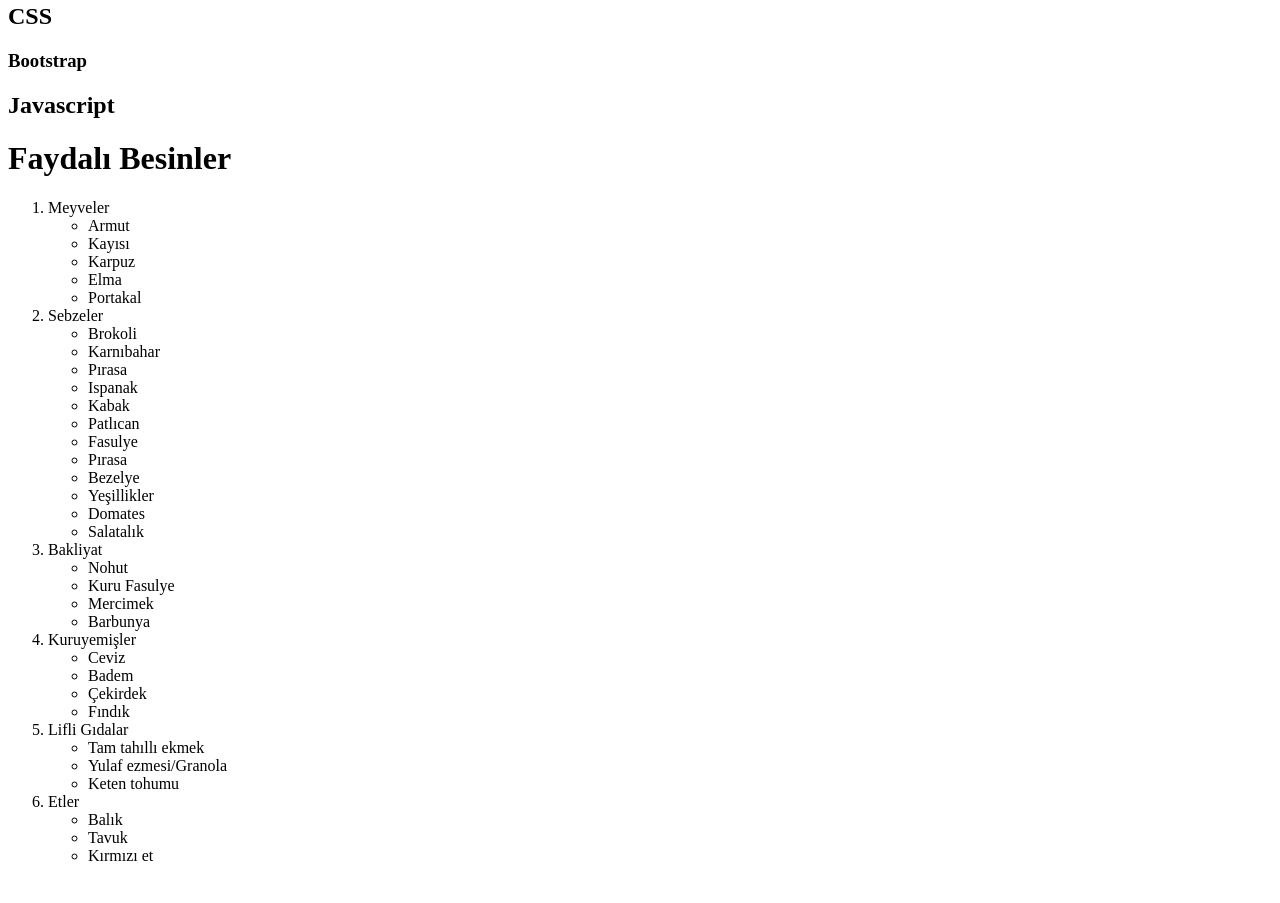
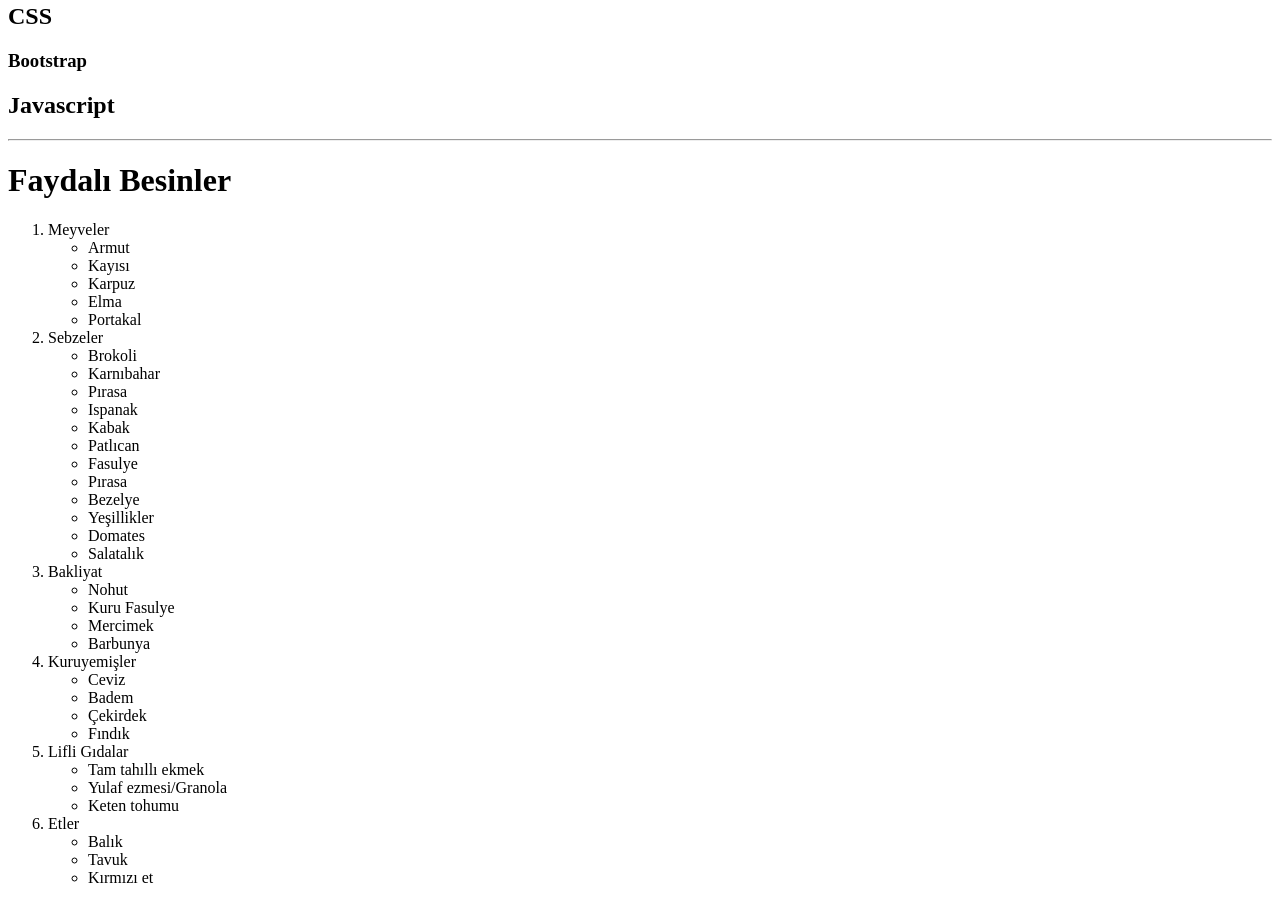
Before and after one commit to kilicnimet/html, a plain HTML site: page index.html in a window 1280 px wide. Shown: the part 830-1733 px from the top of the page. Before the commit the page ends 1711 px from the top, so only its background shows below. Drawn offline with Linux system fonts and the light colour scheme.

Commit message:
yorum eklendi

```diff
--- a/index.html
+++ b/index.html
@@ -22,7 +22,8 @@
 <h2>CSS</h2>
 <h3>Bootstrap</h3>
 <h2>Javascript</h2>
-
+<!-- html ikinci video bitiş -->
+<hr>
 <!-- html üçüncü video başlama -->
 <h1>Faydalı Besinler</h1>
 <ol>
@@ -82,3 +83,4 @@
         </ul>
     </li>
 </ol>
+<!-- html üçüncü video bitiş -->
```
